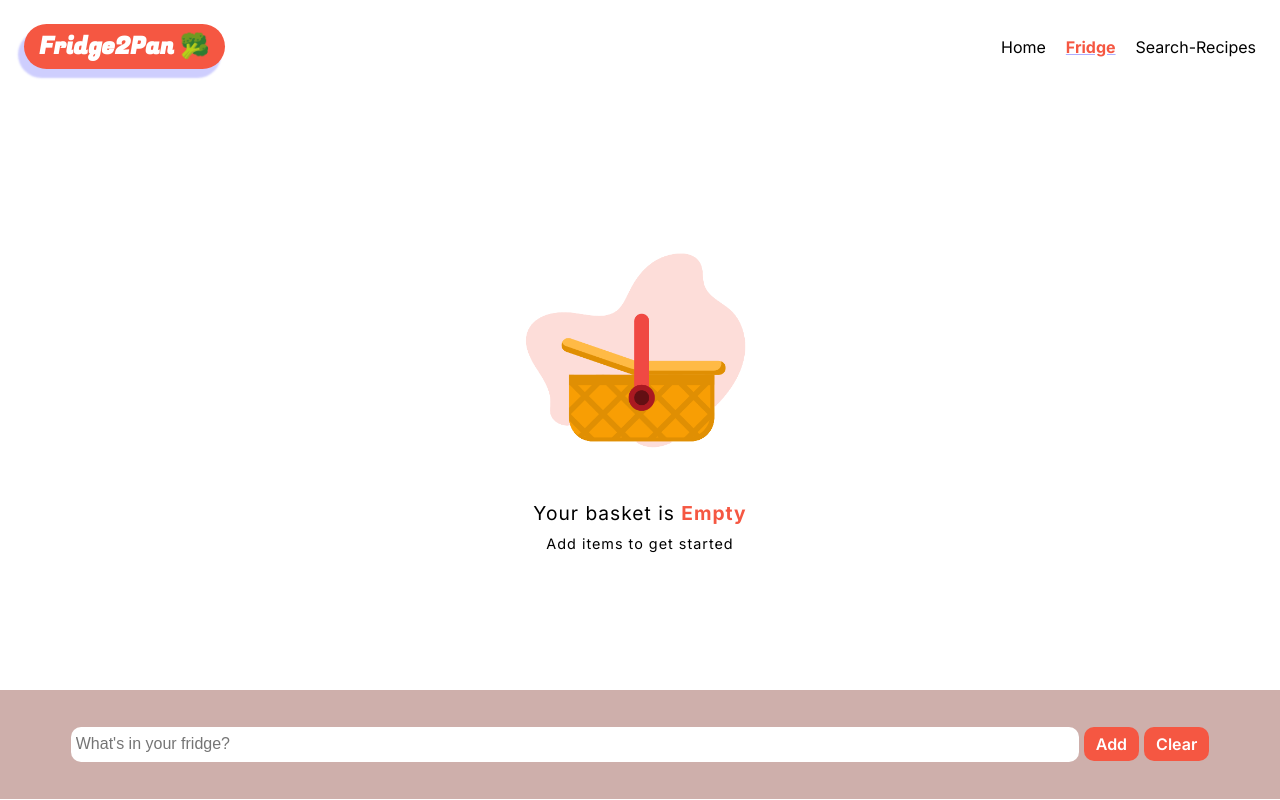
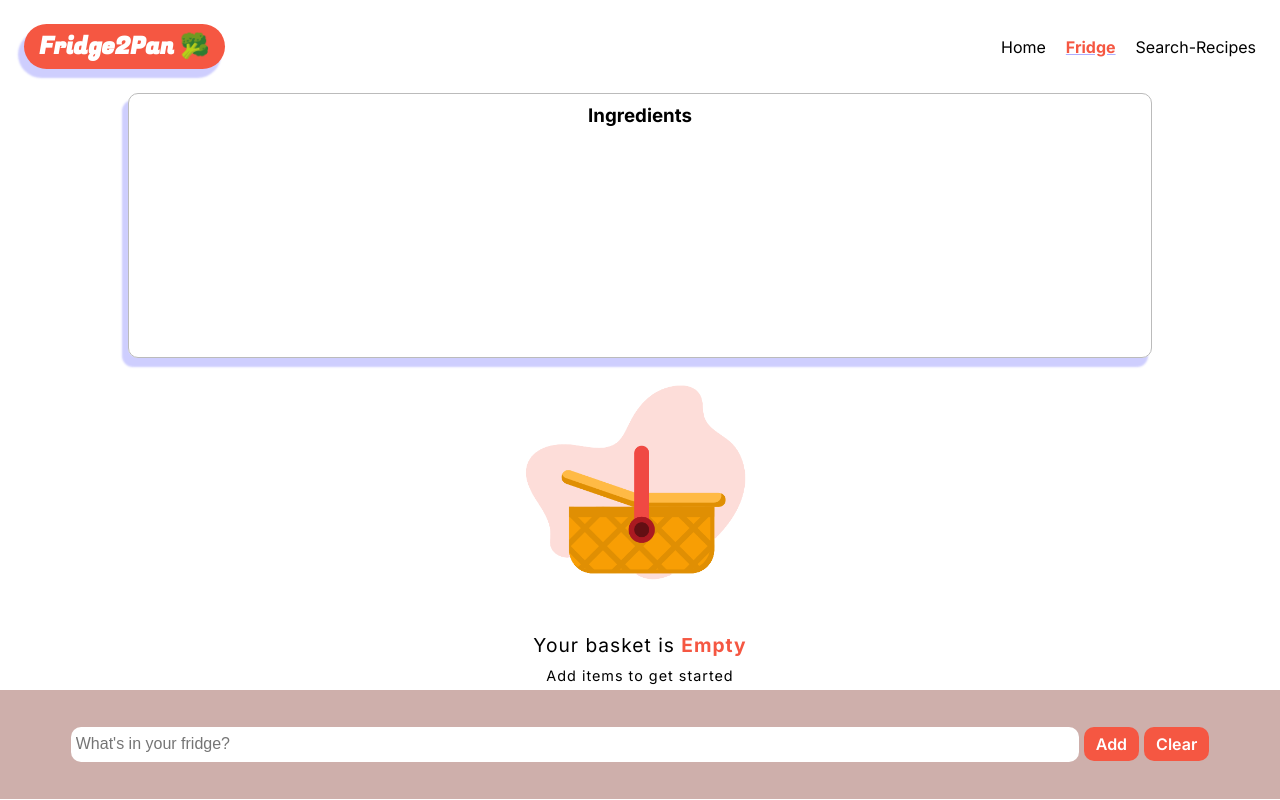
Before and after one commit to mavSeneris/Fridge2Pan, a React (Vite) app: page /fridge in a window 1280 px wide. Built offline with nearby package versions, Linux system fonts and the light colour scheme.

Commit message:
added card styling to fridge scroll wrapper and added org keys in Fridge page

```diff
--- a/src/App.css
+++ b/src/App.css
@@ -46,10 +46,9 @@ a {
   color: inherit;
 }
 
-img{
-  width: 100%;;
+img {
+  width: 100%;
 }
-
 
 main {
   display: flex;
@@ -61,24 +60,22 @@ section {
   width: 100%;
 }
 
-
-
-button{
+button {
   background-color: #f55742;
   color: white;
   border: none;
   padding: 7px 12px;
   font-size: 1rem;
-  font-family: 'inter', sans-serif;
+  font-family: "inter", sans-serif;
   font-weight: 600;
   border-radius: 10px;
 }
 
-button:hover{
-    background-color: #fa8272;
+button:hover {
+  background-color: #fa8272;
 }
 
-button:active{
+button:active {
   border: 1px solid white;
 }
 
@@ -105,21 +102,22 @@ button:active{
   display: none;
   align-items: center;
   justify-content: center;
-  width: 30px; height: 30px;
-  padding:0;
+  width: 30px;
+  height: 30px;
+  padding: 0;
   /* border: 1px solid black; */
 }
 
 .burger-toggle {
   display: none;
-
 }
 
 .burger-icon {
   cursor: pointer;
   display: inline-block;
   position: relative;
-  width: 30px; height: 20px;
+  width: 30px;
+  height: 20px;
 }
 
 .burger-icon span {
@@ -275,7 +273,7 @@ nav {
   flex-direction: column;
 }
 
-.fridge__form{
+.fridge__form {
   display: flex;
   justify-content: center;
   align-items: center;
@@ -310,46 +308,67 @@ nav {
   right: 30px;
 }
 
-.fridge__button--delete{
+.fridge__button--delete {
   border-radius: 20%;
-  width: 30px; height: 30px;
+  width: 30px;
+  height: 30px;
   display: flex;
   align-items: center;
   justify-content: center;
 }
 
-.delete-icon{
+.delete-icon {
   width: 30px;
 }
 
 /* Fridge Items */
 
-.fridge__scroll-wrapper{
+.fridge__scroll-wrapper {
   height: calc(100vh - 200px);
   display: flex;
   flex-direction: column;
   overflow: auto;
+
+  /* Mav: */
+  /* justify-content: center; */
+  align-items: center;
 }
 
 .fridge__list {
   display: flex;
   flex-direction: column;
   align-items: center;
-  gap: 1px;
+  /* Mav: My changes*/
+  /* gap: 1px; */
+  /* justify-content: center; */
+  border: 1px solid rgb(187, 187, 187);
+  box-shadow: -5px 8px 2px 1px rgba(31, 31, 252, 0.219);
+  border-radius: 10px;
+  width: 80%;
+  height: 80%;
+  overflow: scroll;
+  /* max-height: max-content; */
+}
+
+/* Mav: Added an h3 as title */
+.fridge__list > h3 {
+  padding: 10px;
 }
 
 .fridge__items {
   width: 80%;
   max-width: 551px;
-  height: 80px;
+  /* Mav: My changes */
+  /* height: 80px; */
+  height: 50px;
   display: flex;
   justify-content: space-between;
   align-items: center;
-  border: 1px solid rgba(0, 0, 0, 0.247);
-  padding: 0px 15px
+  /* border: 1px solid rgba(0, 0, 0, 0.247); */
+  /* padding: 0px 15px; */
 }
 
-.item{
+.item {
   width: 30%;
   text-align: center;
   font-size: 1.1rem;
@@ -357,7 +376,7 @@ nav {
 
 /* Empty State component */
 
-.empty-state{
+.empty-state {
   height: calc(100vh - 200px);
   display: flex;
   flex-direction: column;
@@ -365,21 +384,21 @@ nav {
   justify-content: center;
 }
 
-.empty-state__image{
+.empty-state__image {
   max-width: 270px;
 }
 
-.empty-state__ingredients-message{
+.empty-state__ingredients-message {
   font-size: 1.2rem;
   letter-spacing: 1px;
   padding: 5px 0px;
 }
 
-.empty-state__ingredients-message:nth-of-type(2){
-  font-size:0.90rem;
+.empty-state__ingredients-message:nth-of-type(2) {
+  font-size: 0.9rem;
 }
 
-.empty-message{
+.empty-message {
   font-weight: bolder;
   color: #f55742;
 }
--- a/src/pages/Fridge.jsx
+++ b/src/pages/Fridge.jsx
@@ -1,14 +1,13 @@
 import React, { useState, useEffect } from "react";
-import EmptyState from "../components/EmptyState"
-import DeleteIcon from "../assets/DeleteIcon.svg"
-
+import EmptyState from "../components/EmptyState";
+import DeleteIcon from "../assets/DeleteIcon.svg";
 
 export default function Fridge() {
   const [inputVal, setInputVal] = useState("");
   const [items, setItems] = useState([]);
   const [response, setResponse] = useState("");
 
-  console.log('page rendered')
+  console.log("page rendered");
   function handleInputUpdate(event) {
     const rawInput = event.target.value;
     const formattedInput =
@@ -30,7 +29,7 @@ export default function Fridge() {
     }
   }
 
-  function submit(){
+  function submit() {
     fetchChatGPTResponse(items);
   }
 
@@ -43,7 +42,6 @@ export default function Fridge() {
     setItems([]);
   }
 
-
   const handleKeyDown = (event) => {
     if (event.key === "Enter") {
       event.preventDefault();
@@ -52,21 +50,24 @@ export default function Fridge() {
     }
   };
 
-  const showButton  = {
-    display: items.length > 0 ? 'block' : 'none'
-
-  }
+  const showButton = {
+    display: items.length > 0 ? "block" : "none",
+  };
 
   const fetchChatGPTResponse = async (items) => {
     const response = await fetch("https://api.openai.com/v1/chat/completions", {
       method: "POST",
       headers: {
         "Content-Type": "application/json",
-        Authorization: `Bearer `, // Replace with your actual API key
+        Authorization: `Bearer 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`, // Replace with your actual API key
+        organization: "org-2fIccQkIhVpzTF83cBXhZsHF",
       },
       body: JSON.stringify({
         messages: [
-          { role: "system", content: "You: What can I cook with " + items.join(", ") + " only." },
+          {
+            role: "system",
+            content: "You: What can I cook with " + items.join(", ") + " only.",
+          },
           { role: "user", content: "Suggest recipes" },
         ],
         model: "gpt-3.5-turbo",
@@ -78,14 +79,20 @@ export default function Fridge() {
     setResponse(message.replace("AI:", "").trim());
   };
 
-  useEffect(() => {submit}, [items]);
+  useEffect(() => {
+    submit;
+  }, [items]);
 
-  console.log(response)
+  console.log(response);
 
   const fridgeItems = items.map((item) => (
     <div key={item} className="fridge__items">
       {item}
-      <button className="fridge__button--delete" type="button" onClick={() => deleteItem(item)}>
+      <button
+        className="fridge__button--delete"
+        type="button"
+        onClick={() => deleteItem(item)}
+      >
         <img className="delete-icon" src={DeleteIcon} alt="" />
       </button>
     </div>
@@ -95,8 +102,12 @@ export default function Fridge() {
     <section>
       <div className="fridge">
         <div className="fridge__scroll-wrapper">
-          <div className="fridge__list">{fridgeItems}</div>
-          {items.length < 1  && <EmptyState IngredientState={true} />}
+          <div className="fridge__list">
+            {/* Mav: added a title */}
+            <h3>Ingredients</h3>
+            {fridgeItems}
+          </div>
+          {items.length < 1 && <EmptyState IngredientState={true} />}
         </div>
         <form action="" className="fridge__form">
           <div className="fridge__controls">
@@ -114,14 +125,14 @@ export default function Fridge() {
               onClick={addItem}
               className="fridge__button fridge__button--add"
             >
-            Add
+              Add
             </button>
             <button
               type="button"
               onClick={clearAll}
               className="fridge__button fridge__button--clear"
             >
-            Clear
+              Clear
             </button>
             <button
               style={showButton}
@@ -132,7 +143,6 @@ export default function Fridge() {
               Look for Recipe
             </button>
           </div>
-
         </form>
       </div>
       {/* <h1>Secret key: {import.meta.env.VITE_OPENAI_KEY}</h1> */}
```
